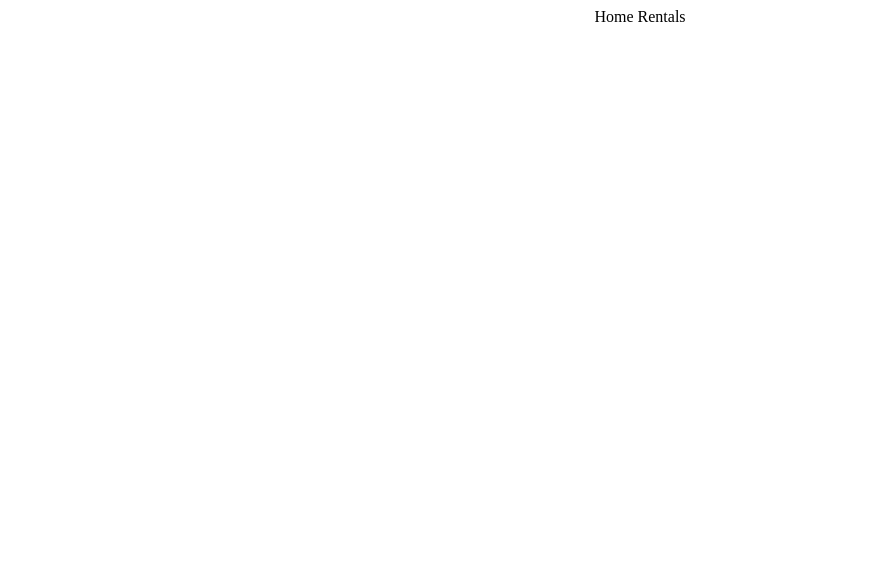
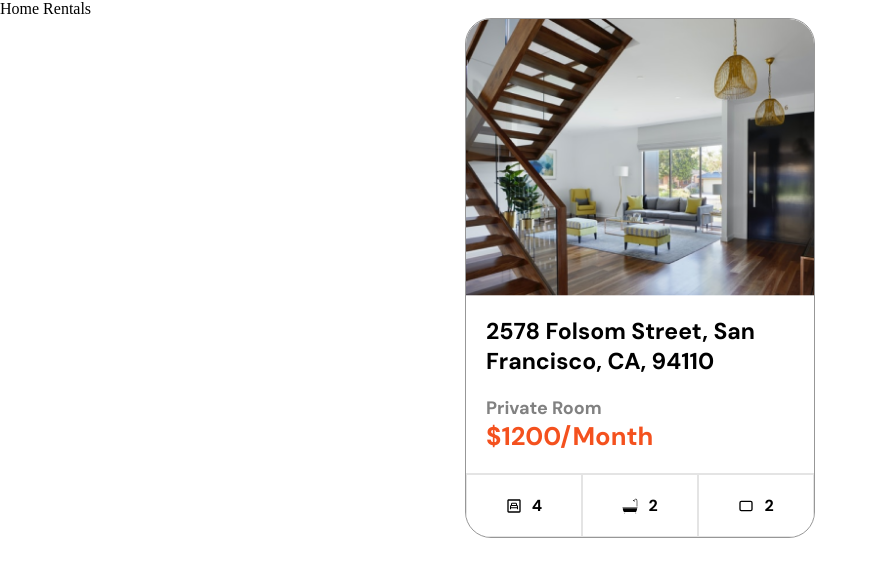
Before and after one commit to EjikeOdoh/home-rentals, a React (Create React App) app: page / in a window 1280 px wide. Shown: the top 576 px of the page, without its empty margins (0-878 px from the left). Built offline with nearby package versions, Linux system fonts and the light colour scheme.

Commit message:
complete card component

```diff
--- a/package.json
+++ b/package.json
@@ -8,6 +8,7 @@
     "@testing-library/user-event": "^13.5.0",
     "react": "^18.2.0",
     "react-dom": "^18.2.0",
+    "react-icons": "^4.7.1",
     "react-scripts": "5.0.1",
     "web-vitals": "^2.1.4"
   },
--- a/src/App.js
+++ b/src/App.js
@@ -1,5 +1,14 @@
+import "./app.css";
+import Card from "./UI/Card";
+
 function App() {
-  return <div style={{ textAlign: "center" }}>Home Rentals</div>;
+  return (
+    <div>
+      Home Rentals
+      <Card />
+      {/* <Card /> */}
+    </div>
+  );
 }
 
 export default App;
--- /dev/null
+++ b/src/UI/Card.jsx
@@ -0,0 +1,39 @@
+import React from "react";
+import "./card.css";
+import Pic from "../assets/image.png";
+import { MdOutlineBedroomChild } from "react-icons/md";
+import { GiBathtub } from "react-icons/gi";
+import { TbRectangle } from "react-icons/tb";
+
+const Card = () => {
+  return (
+    <article className="property-card">
+      <img src={Pic} className="property-image" />
+      <div className="card-info">
+        <h4 className="property-name">
+          2578 Folsom Street, San Francisco, CA, 94110
+        </h4>
+        <div className="property-cost">
+          <small>Private Room</small>
+          <h4>$1200/Month</h4>
+        </div>
+      </div>
+      <div className="property-icons">
+        <div className="property-icon">
+          <MdOutlineBedroomChild />
+          <span>4</span>
+        </div>
+        <div className="property-icon">
+          <GiBathtub />
+          <span>2</span>
+        </div>
+        <div className="property-icon">
+          <TbRectangle />
+          <span>2</span>
+        </div>
+      </div>
+    </article>
+  );
+};
+
+export default Card;
--- /dev/null
+++ b/src/UI/card.css
@@ -0,0 +1,66 @@
+@import url("https://fonts.googleapis.com/css2?family=DM+Sans:wght@700&display=swap");
+
+.property-card {
+  width: 350px;
+  height: 520px;
+  border: 1px solid #979797;
+  border-radius: 26px;
+  overflow: hidden;
+  margin: auto;
+  display: flex;
+  flex-direction: column;
+  justify-content: space-between;
+}
+
+.property-image {
+  width: 100%;
+  height: 280px;
+  object-fit: cover;
+}
+
+.card-info {
+  padding: 20px;
+  display: flex;
+  flex-direction: column;
+  gap: 20px;
+}
+.property-name {
+  font-family: "DM Sans", sans-serif;
+  font-weight: 700;
+  font-size: 23px;
+  color: #000000;
+}
+
+.property-cost {
+}
+
+.property-cost small {
+  font-family: "DM Sans", sans-serif;
+  font-size: 18px;
+  font-weight: 400;
+  color: #818181;
+}
+
+.property-cost h4 {
+  color: #f4511e;
+  font-size: 25.55px;
+  font-weight: 700;
+  font-family: "DM Sans", sans-serif;
+}
+
+.property-icons {
+  display: flex;
+  justify-content: space-between;
+  border-top: 1px solid #e4e4e4;
+}
+.property-icon {
+  font-family: "DM Sans", sans-serif;
+  font-weight: 700;
+  flex: 1;
+  display: flex;
+  justify-content: center;
+  align-items: center;
+  gap: 10px;
+  border: 1px solid #e4e4e4;
+  padding: 20px;
+}
--- /dev/null
+++ b/src/app.css
@@ -0,0 +1,6 @@
+* {
+  margin: 0;
+  padding: 0;
+  outline: 0;
+  box-sizing: border-box;
+}
```
Also changed, not shown: src/assets/image.png (added), 1 other file (tests, documents, lock files or other folders).
